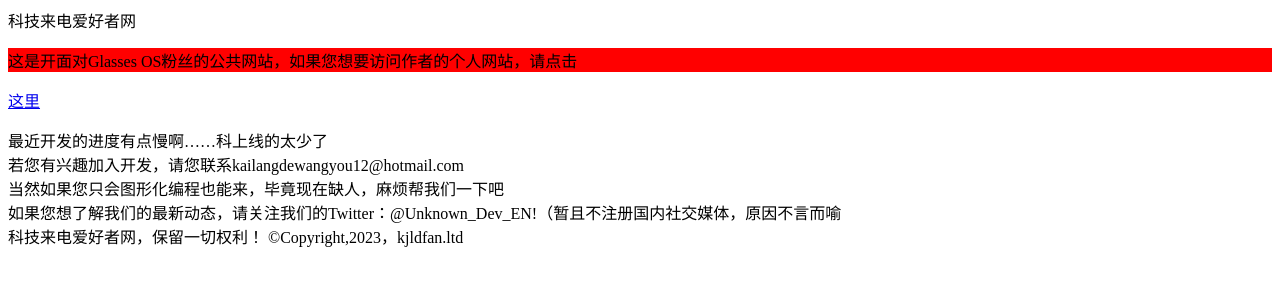
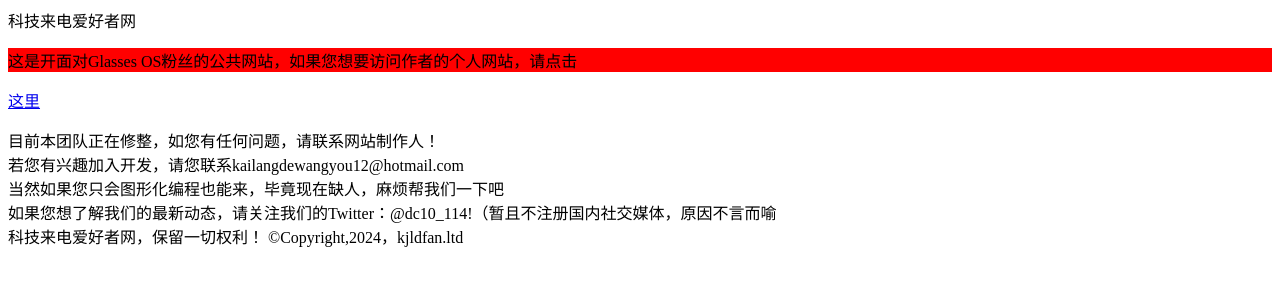
Before and after one commit to ijsvck/ijsvck.github.io, a plain HTML site: page index.html in a window 1280 px wide. Drawn offline with Linux system fonts and the light colour scheme.

Commit message:
Update index.html
2024网站修理

```diff
--- a/index.html
+++ b/index.html
@@ -2,15 +2,15 @@
 
   <p style="background-color:red"> 这是开面对Glasses OS粉丝的公共网站，如果您想要访问作者的个人网站，请点击
   <p><a href="https://7y7j.github.io/">这里</a>
-  <div>最近开发的进度有点慢啊……科上线的太少了<div>
+  <div>目前本团队正在修整，如您有任何问题，请联系网站制作人！<div>
 
   <div>若您有兴趣加入开发，请您联系kailangdewangyou12@hotmail.com<div>
 
    <div>当然如果您只会图形化编程也能来，毕竟现在缺人，麻烦帮我们一下吧</div>
 
-   <div>如果您想了解我们的最新动态，请关注我们的Twitter：@Unknown_Dev_EN!（暂且不注册国内社交媒体，原因不言而喻</div>
+   <div>如果您想了解我们的最新动态，请关注我们的Twitter：@dc10_114!（暂且不注册国内社交媒体，原因不言而喻</div>
 
-<div>科技来电爱好者网，保留一切权利！ ©Copyright,2023，kjldfan.ltd<div>
+<div>科技来电爱好者网，保留一切权利！ ©Copyright,2024，kjldfan.ltd<div>
 
 <script type="module">
   import { fairyDustCursor } from "https://unpkg.com/cursor-effects@latest/dist/esm.js";
```
